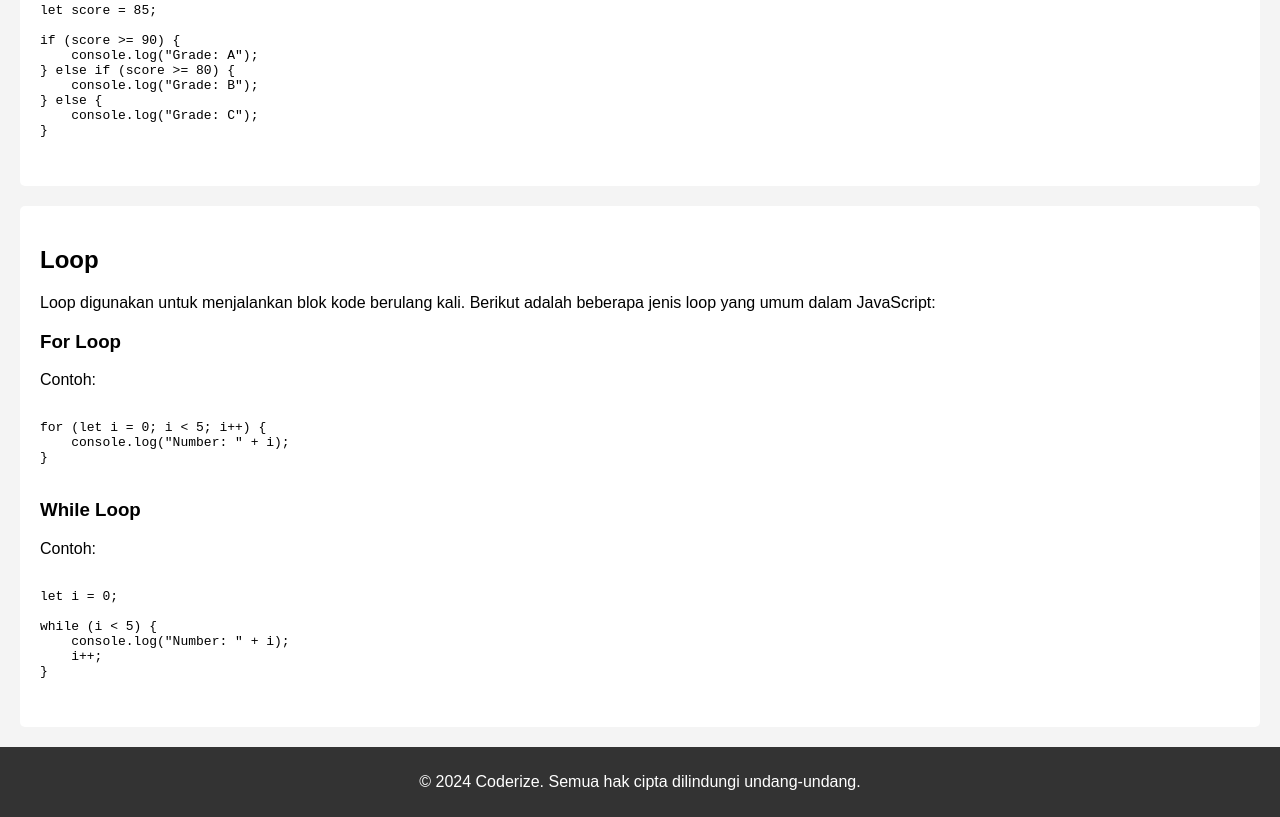
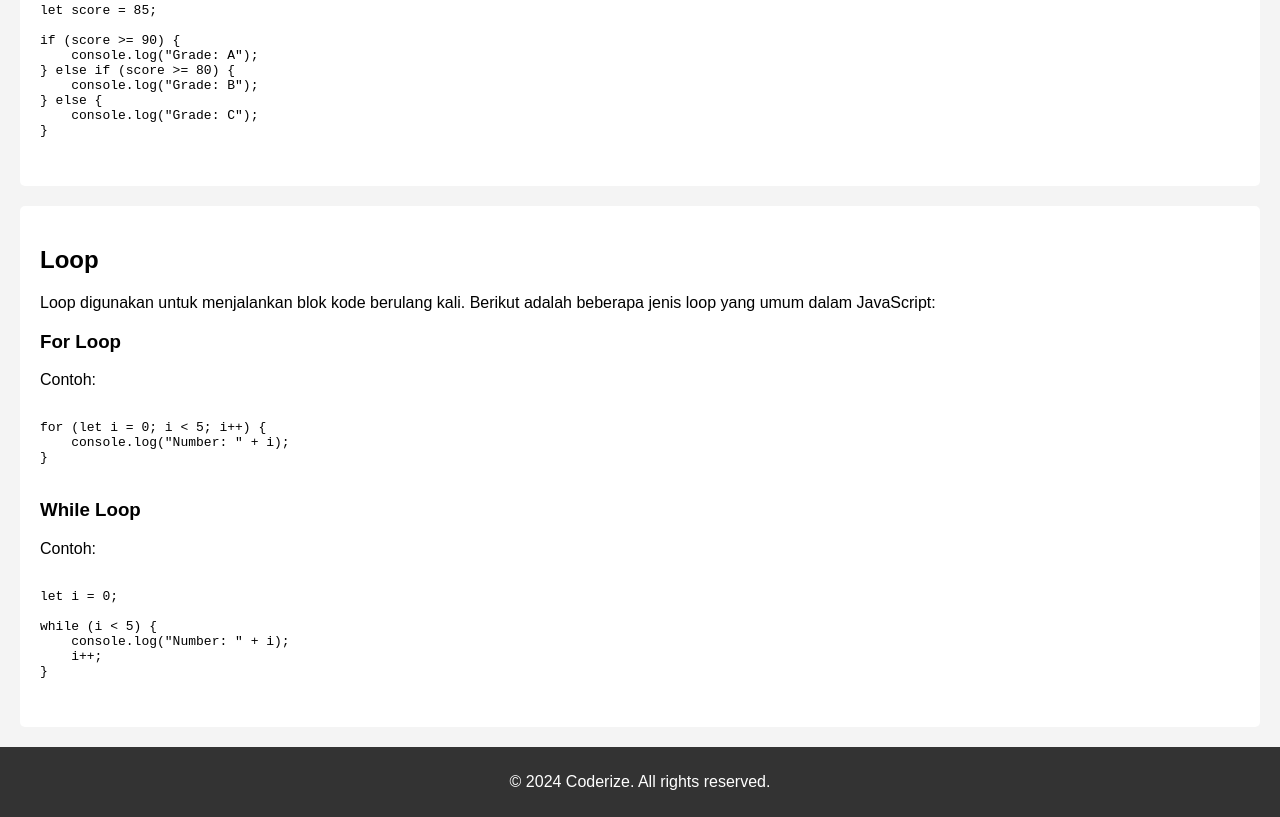
Before and after one commit to Lyrize/lyrize.github.io, a plain HTML site: page learn-js.html in a window 1280 px wide. Shown: the part 1223-2040 px from the top of the page. Drawn offline with Linux system fonts and the light colour scheme.

Commit message:
Fixed Copyrights text in learn-js.html

```diff
--- a/learn-js.html
+++ b/learn-js.html
@@ -95,13 +95,12 @@ while (i < 5) {
     </section>
 
     <footer>
-        <p>&copy; 2024 Coderize. Semua hak cipta dilindungi undang-undang.</p>
+            <p>&copy; 2024 Coderize. All rights reserved.</p>
     </footer>
 
     <script>
         // Contoh interaksi JavaScript
         document.addEventListener("DOMContentLoaded", function() {
-            <p>&copy; 2024 Coderize. All rights reserved.</p>
         });
     </script>
 </body>
```
